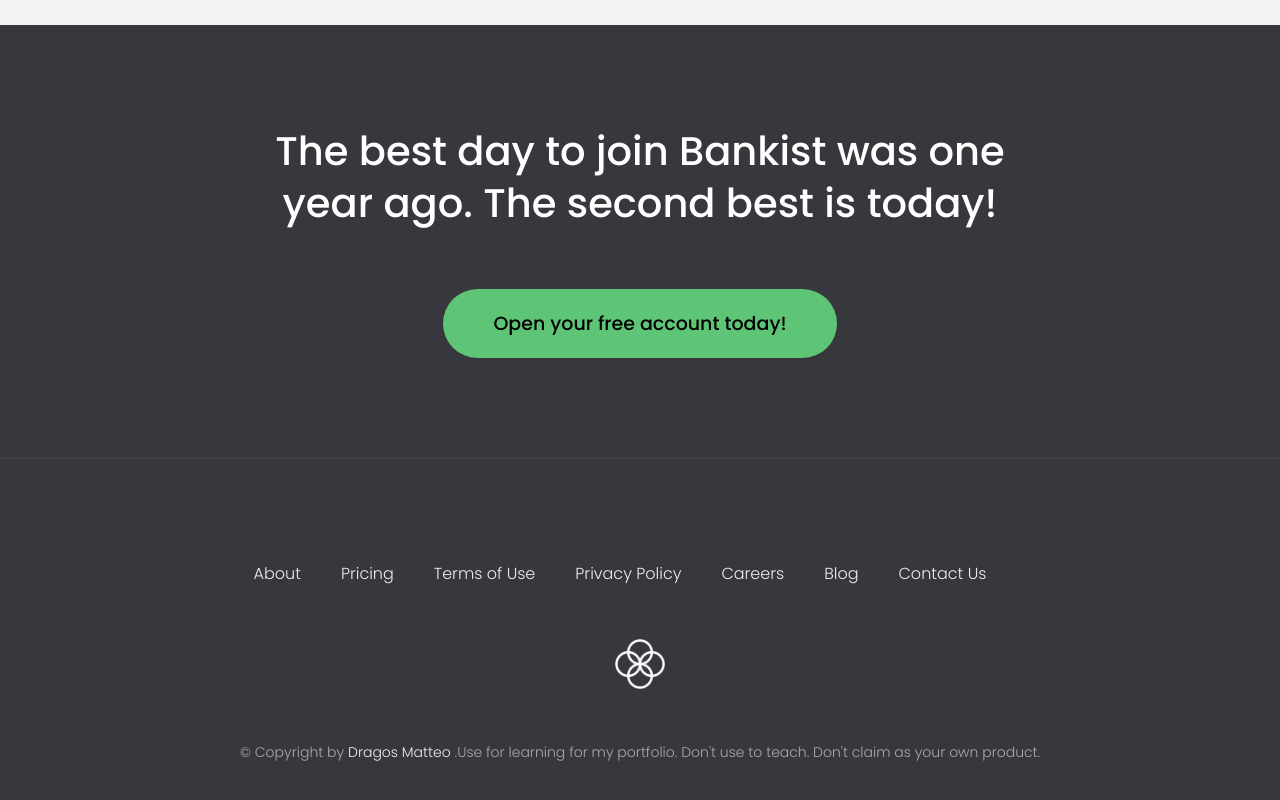
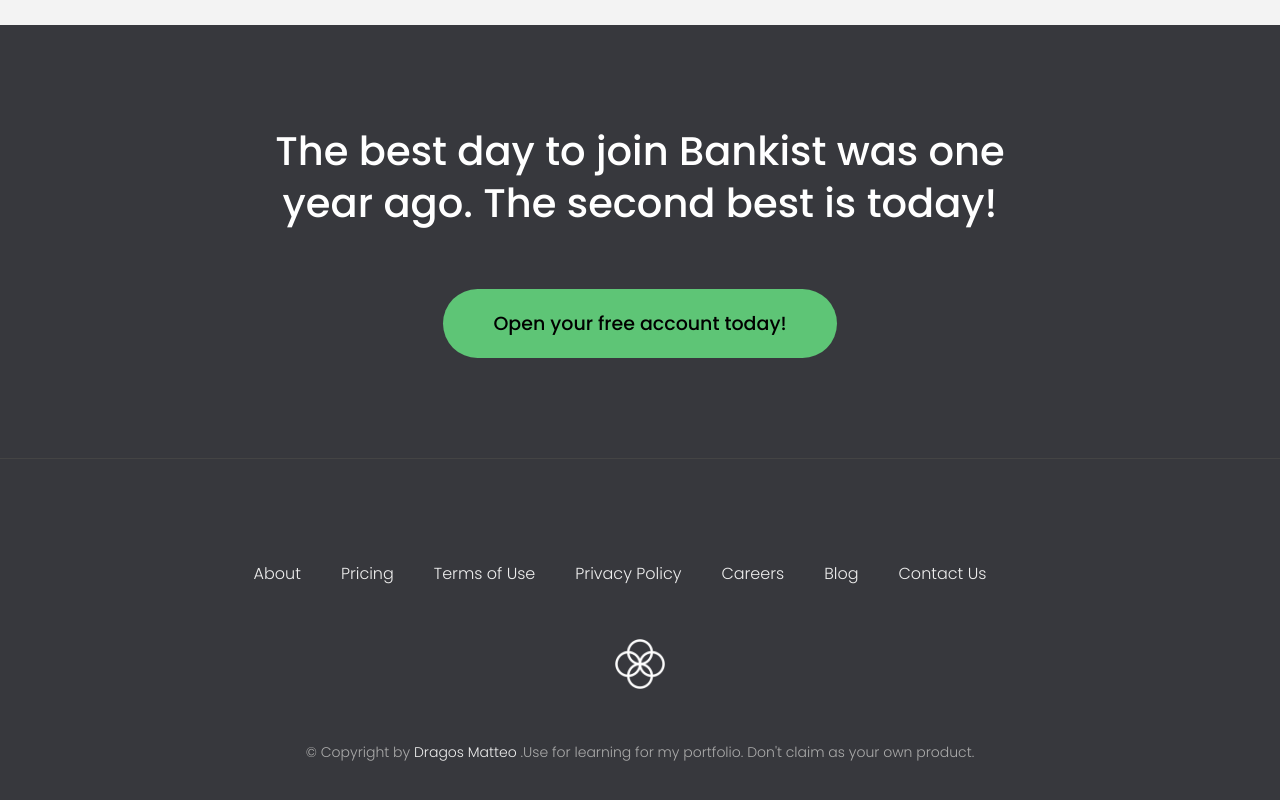
Before and after one commit to dragosmatteo/Advanced-DOM-Bankist, a plain HTML site: page index.html in a window 1280 px wide. Shown: the part 4171-4971 px from the top of the page. Drawn offline with Linux system fonts and the light colour scheme.

Commit message:
Update index.html

```diff
--- a/index.html
+++ b/index.html
@@ -1,4 +1,3 @@
-
 <!DOCTYPE html>
 <html lang="en">
   <head>
@@ -327,7 +326,7 @@
       </ul>
       <img src="img/icon.png" alt="Logo" class="footer__logo" />
       <p class="footer__copyright">
-        &copy; Copyright by <a href = "https://dragosmatteo.github.io/" target  = "_blank " class="footer__link">Dragos Matteo </a>.Use for learning for my portfolio. Don't use to teach. Don't claim
+        &copy; Copyright by <a href = "https://dragosmatteo.github.io/" target  = "_blank " class="footer__link">Dragos Matteo </a>.Use for learning for my portfolio. Don't claim
         as your own product.
       </p>
     </footer>
```
